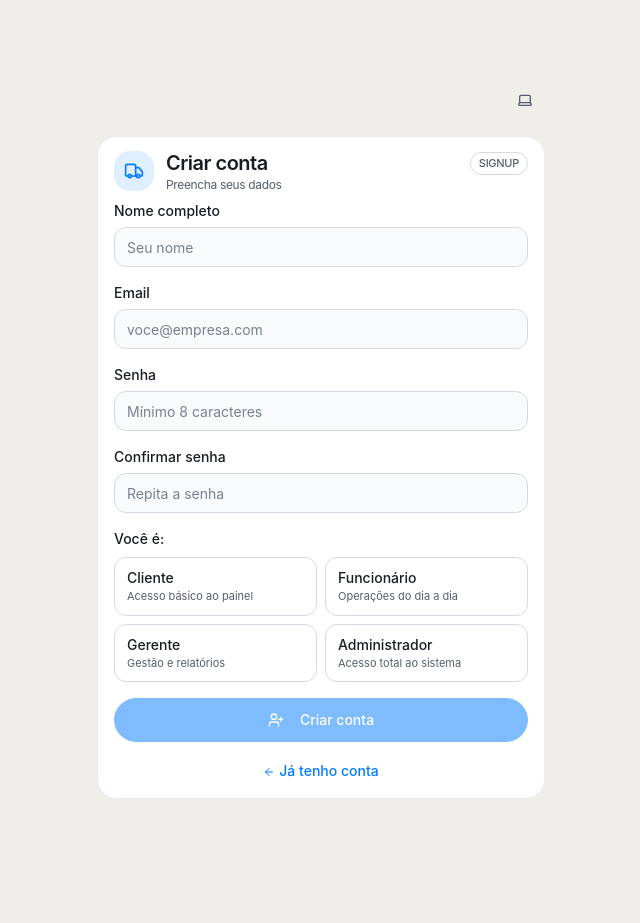
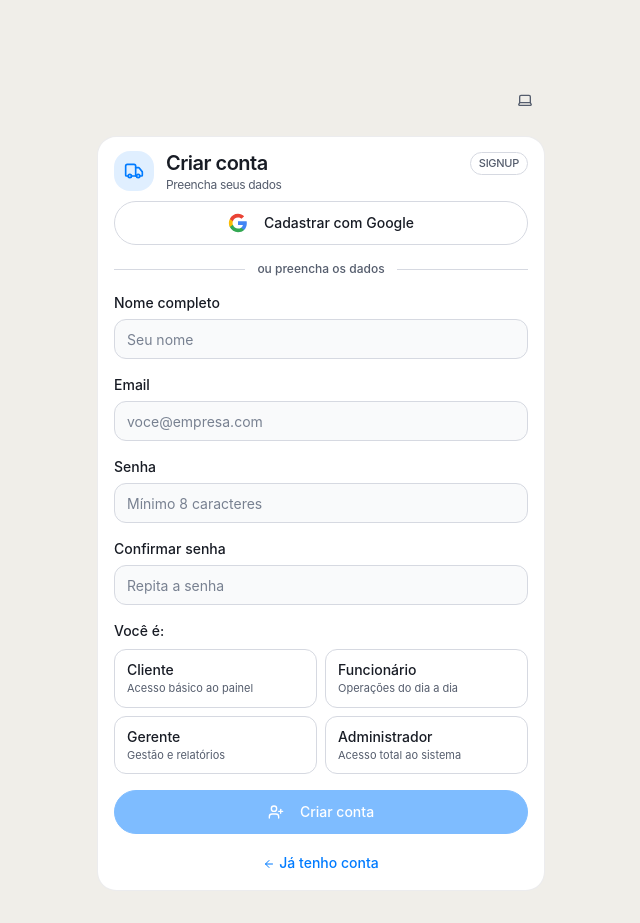
Before and after one commit to catcaio/projeto-condstore, a Next.js app: page /signup in a window 1280 px wide. Shown: the whole page, without its empty margins (319-959 px from the left). Before the commit the page ends 831 px from the top, so only its background shows below. Built offline with nearby package versions, Linux system fonts and the light colour scheme; no server answers.

Commit message:
fix(auth): add google oauth button to signup and fix jsx syntax

```diff
--- a/src/app/signup/signup-form.tsx
+++ b/src/app/signup/signup-form.tsx
@@ -15,6 +15,17 @@
     { value: 'admin', label: 'Administrador', description: 'Acesso total ao sistema' },
 ] as const;
 
+function GoogleIcon({ className }: { className?: string }) {
+    return (
+        <svg className={className} viewBox="0 0 24 24" fill="none" xmlns="http://www.w3.org/2000/svg">
+            <path d="M22.56 12.25c0-.78-.07-1.53-.2-2.25H12v4.26h5.92a5.06 5.06 0 0 1-2.2 3.32v2.77h3.57c2.08-1.92 3.28-4.74 3.28-8.1z" fill="#4285F4" />
+            <path d="M12 23c2.97 0 5.46-.98 7.28-2.66l-3.57-2.77c-.98.66-2.23 1.06-3.71 1.06-2.86 0-5.29-1.93-6.16-4.53H2.18v2.84C3.99 20.53 7.7 23 12 23z" fill="#34A853" />
+            <path d="M5.84 14.09c-.22-.66-.35-1.36-.35-2.09s.13-1.43.35-2.09V7.07H2.18A10.96 10.96 0 0 0 1 12c0 1.77.42 3.44 1.18 4.93l3.66-2.84z" fill="#FBBC05" />
+            <path d="M12 5.38c1.62 0 3.06.56 4.21 1.64l3.15-3.15C17.45 2.09 14.97 1 12 1 7.7 1 3.99 3.47 2.18 7.07l3.66 2.84c.87-2.6 3.3-4.53 6.16-4.53z" fill="#EA4335" />
+        </svg>
+    );
+}
+
 const PRIVILEGED_ROLES = new Set(['manager', 'admin']);
 
 export function SignupForm() {
@@ -31,10 +42,16 @@
     const [inviteToken, setInviteToken] = useState('');
     const [error, setError] = useState('');
     const [loading, setLoading] = useState(false);
+    const [googleLoading, setGoogleLoading] = useState(false);
     const [success, setSuccess] = useState(false);
 
     const needsInvite = PRIVILEGED_ROLES.has(role);
     const isGoogleFlow = googleProvider;
+
+    function handleGoogleSignup() {
+        setGoogleLoading(true);
+        window.location.href = '/api/auth/google';
+    }
 
     async function handleSubmit(e: React.FormEvent) {
         e.preventDefault();
@@ -159,6 +176,29 @@
                         actions={<Badge variant="outline">SIGNUP</Badge>}
                     />
                     <CardContent className="space-y-4">
+                        {!isGoogleFlow && (
+                            <>
+                                <Button
+                                    type="button"
+                                    onClick={handleGoogleSignup}
+                                    disabled={googleLoading}
+                                    className="w-full"
+                                    size="lg"
+                                    variant="secondary"
+                                    id="google-signup-btn"
+                                >
+                                    <GoogleIcon className="mr-2 h-5 w-5" />
+                                    {googleLoading ? 'Redirecionando...' : 'Cadastrar com Google'}
+                                </Button>
+
+                                {/* Divider */}
+                                <div className="flex items-center gap-3">
+                                    <div className="h-px flex-1 bg-[hsl(var(--ui-border))]" />
+                                    <span className="text-xs font-medium text-[hsl(var(--ui-text-muted))]">ou preencha os dados</span>
+                                    <div className="h-px flex-1 bg-[hsl(var(--ui-border))]" />
+                                </div>
+                            </>
+                        )}
                         <form onSubmit={handleSubmit} className="space-y-4">
                             <TextField
                                 id="signup-name"
```
